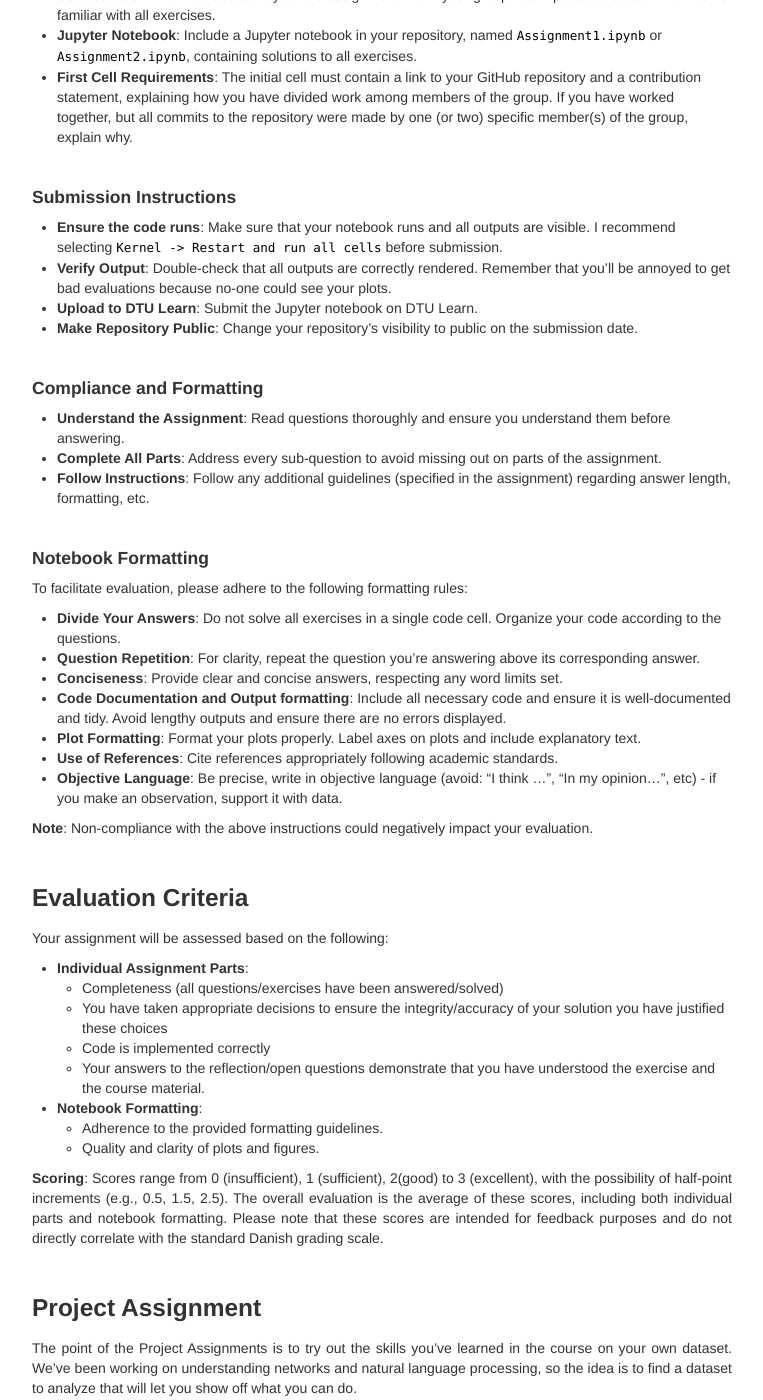
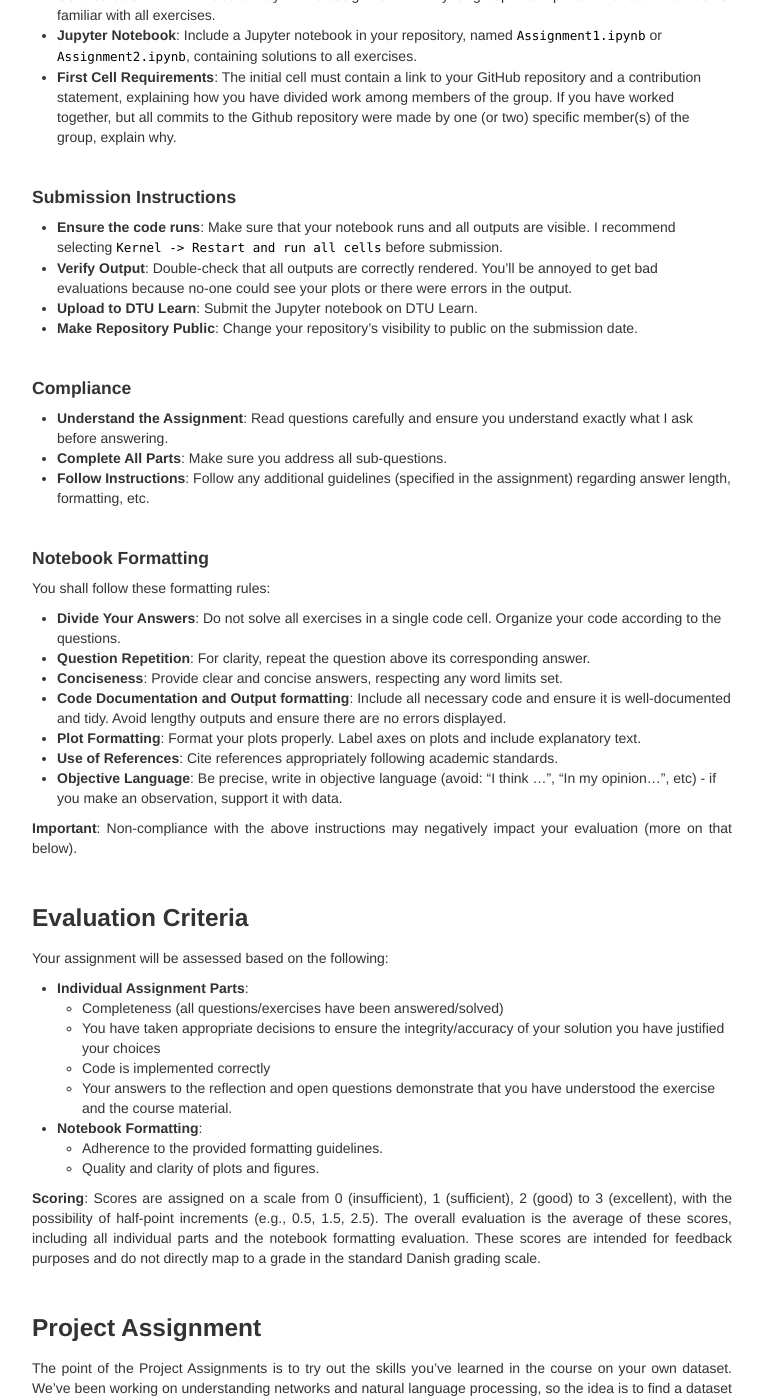
Before and after one commit to Simo067m/comsocsci2024, a Jekyll site: the page built from docs/assignments.md, in a window 1280 px wide and 1400 px high, scrolled down 949 px. Shown: the whole window, without its empty margins (258-1021 px from the left). Built offline with Jekyll 4.4.1, drawn with Linux system fonts in a browser that asks for light colours; some of the changed text lies outside the part shown.

Commit message:
small changes

```diff
--- a/docs/assignments.md
+++ b/docs/assignments.md
@@ -46,38 +46,38 @@ Please follow these instructions carefully to ensure your work is correctly subm
 
 #### Repository Setup
 
-- **Create a Private Repository**: Create a repository on GitHub or GitLab. This will allow us to review the commit history of each group member. Keep the repository private until the assignment deadline.
+- **Create a Private Repository**: Create a repository on GitHub or GitLab. This will allow me to review the commit history of each group member. Keep the repository private until the assignment deadline.
 - **Collaboration**: Work collaboratively on the assignment within your group. It's important that each member is familiar with all exercises.
 - **Jupyter Notebook**: Include a Jupyter notebook in your repository, named `Assignment1.ipynb` or `Assignment2.ipynb`, containing solutions to all exercises.
-- **First Cell Requirements**: The initial cell must contain a link to your GitHub repository and a contribution statement, explaining how you have divided work among members of the group. If you have worked together, but all commits to the repository were made by one (or two) specific member(s) of the group, explain why.
+- **First Cell Requirements**: The initial cell must contain a link to your GitHub repository and a contribution statement, explaining how you have divided work among members of the group. If you have worked together, but all commits to the Github repository were made by one (or two) specific member(s) of the group, explain why.
 
 #### Submission Instructions
 
 - **Ensure the code runs**: Make sure that your notebook runs and all outputs are visible. I recommend selecting `Kernel -> Restart and run all cells` before submission.
-- **Verify Output**: Double-check that all outputs are correctly rendered. Remember that you'll be annoyed to get bad evaluations because no-one could see your plots.
+- **Verify Output**: Double-check that all outputs are correctly rendered. You'll be annoyed to get bad evaluations because no-one could see your plots or there were errors in the output.
 - **Upload to DTU Learn**: Submit the Jupyter notebook on DTU Learn.
 - **Make Repository Public**: Change your repository's visibility to public on the submission date.
 
 
-#### Compliance and Formatting
+#### Compliance
 
-- **Understand the Assignment**: Read questions thoroughly and ensure you understand them before answering.
-- **Complete All Parts**: Address every sub-question to avoid missing out on parts of the assignment.
+- **Understand the Assignment**: Read questions carefully and ensure you understand exactly what I ask before answering.
+- **Complete All Parts**: Make sure you address all sub-questions.
 - **Follow Instructions**: Follow any additional guidelines (specified in the assignment) regarding answer length, formatting, etc.
 
 #### Notebook Formatting
 
-To facilitate evaluation, please adhere to the following formatting rules:
+You shall follow these formatting rules:
 
 - **Divide Your Answers**: Do not solve all exercises in a single code cell. Organize your code according to the questions.
-- **Question Repetition**: For clarity, repeat the question you're answering above its corresponding answer.
+- **Question Repetition**: For clarity, repeat the question above its corresponding answer.
 - **Conciseness**: Provide clear and concise answers, respecting any word limits set.
 - **Code Documentation and Output formatting**: Include all necessary code and ensure it is well-documented and tidy. Avoid lengthy outputs and ensure there are no errors displayed.
 - **Plot Formatting**: Format your plots properly. Label axes on plots and include explanatory text.
 - **Use of References**: Cite references appropriately following academic standards.
 - **Objective Language**: Be precise, write in objective language (avoid: "I think ...", "In my opinion...", etc) - if you make an observation, support it with data.
 
-**Note**: Non-compliance with the above instructions could negatively impact your evaluation.
+**Important**: Non-compliance with the above instructions may negatively impact your evaluation (more on that below).
 
 
 ### Evaluation Criteria
@@ -86,15 +86,15 @@ Your assignment will be assessed based on the following:
 
 - **Individual Assignment Parts**:
     - Completeness (all questions/exercises have been answered/solved)
-    - You have taken appropriate decisions to ensure the integrity/accuracy of your solution you have justified these choices
+    - You have taken appropriate decisions to ensure the integrity/accuracy of your solution you have justified your choices
     - Code is implemented correctly
-    - Your answers to the reflection/open questions demonstrate that you have understood the exercise and the course material.
+    - Your answers to the reflection and open questions demonstrate that you have understood the exercise and the course material.
 
 - **Notebook Formatting**:
   - Adherence to the provided formatting guidelines.
   - Quality and clarity of plots and figures.
 
-**Scoring**: Scores range from 0 (insufficient), 1 (sufficient), 2(good) to 3 (excellent), with the possibility of half-point increments (e.g., 0.5, 1.5, 2.5). The overall evaluation is the average of these scores, including both individual parts and notebook formatting. Please note that these scores are intended for feedback purposes and do not directly correlate with the standard Danish grading scale.
+**Scoring**: Scores are assigned on a scale from 0 (insufficient), 1 (sufficient), 2 (good) to 3 (excellent), with the possibility of half-point increments (e.g., 0.5, 1.5, 2.5). The overall evaluation is the average of these scores, including all individual parts and the notebook formatting evaluation. These scores are intended for feedback purposes and do not directly map to a grade in the standard Danish grading scale.
 
 ### <a name="project-assignment"></a>Project Assignment
 
```
